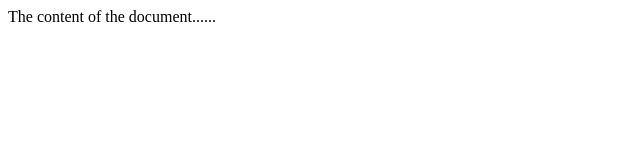
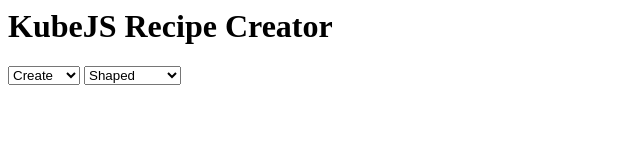
Before and after one commit to tibotwijgje/tibotwijgje.github.io, a plain HTML site: page index.html in a window 1280 px wide. Shown: the whole page, without its empty margins (0-640 px from the left). Drawn offline with Linux system fonts and the light colour scheme.

Commit message:
added dropdown menus

```diff
--- a/index.html
+++ b/index.html
@@ -1,11 +1,26 @@
 <!DOCKTYPE html>
 <html>
 <head>
-<title>Title of the document</title>
+<title>KubeJS recipe creator</title>
 </head>
 
 <body>
-<p>The content of the document......</p>
+  <header>
+    <h1>KubeJS Recipe Creator</h1>
+  </header>
+  <main>
+      <select id="action">
+        <option value="create">Create</option>
+        <option value="remove">Remove</option>
+        <option value="replace">Replace</option>
+      </select>
+    <select id="type">
+      <option value="shaped">Shaped</option>
+      <option value="sapeless">Shapeless</option>
+      <option value="stonecutting">Stonecutting</option>
+      <option value="blasting">Blasting</option>
+    </select>
+  </main>
 </body>
 
 </html>
```
